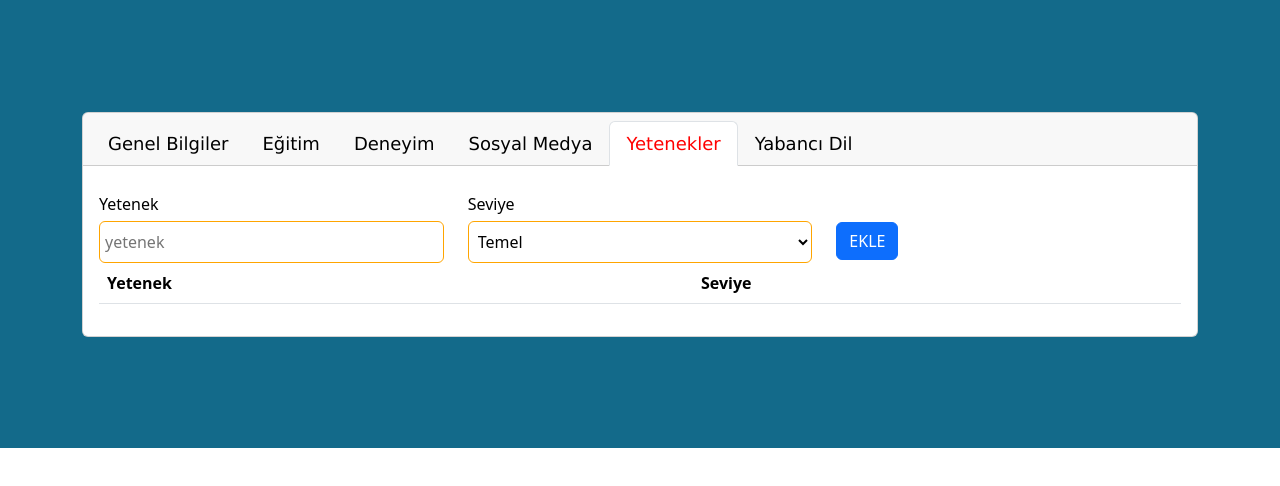
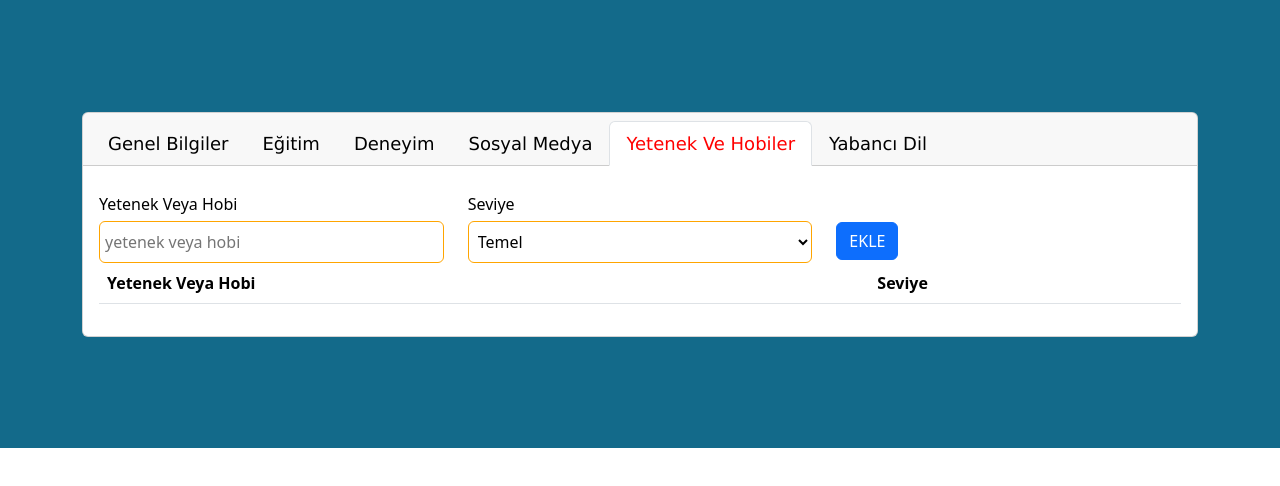
Before and after one commit to mehmetalibuber/cv-maker, a Vue app: page / in a window 1280 px wide. Shown: the top 486 px of the page. Built offline with nearby package versions, Linux system fonts and the light colour scheme.

Commit message:
yetenek ve hobiler okkey

```diff
--- a/src/App.vue
+++ b/src/App.vue
@@ -230,18 +230,18 @@
                 </form>
               </b-card-text>
             </b-tab>
-            <b-tab title="Yetenekler" active>
+            <b-tab title="Yetenek Ve Hobiler" active>
               <b-card-text
                 ><form @submit="YETENEK_KAYIT">
                   <div class="form-group">
                     <div class="col">
                       <div class="row">
                         <div class="col">
-                          <label for="yetenek">Yetenek</label>
+                          <label for="yetenek">Yetenek Veya Hobi</label>
                           <input
                             type="text"
                             id="yetenek"
-                            placeholder="yetenek"
+                            placeholder="yetenek veya hobi"
                             v-model="Yetenek.yetenek"
                           />
                         </div>
@@ -264,7 +264,7 @@
                   <table class="table">
                     <thead>
                       <tr>
-                        <th>Yetenek</th>
+                        <th>Yetenek Veya Hobi</th>
                         <th>Seviye</th>
                       </tr>
                     </thead>
@@ -331,7 +331,8 @@ export default {
     },
     YETENEK_KAYIT(e) {
       e.preventDefault();
-      // let s = this.$refs.seviye_deger.value;
+      let s = this.$refs.seviye_deger.value;
+      this.Yetenek.seviye = s;
       let yetenek = this.Yetenek.yetenek;
       let seviye = this.Yetenek.seviye;
 
@@ -340,6 +341,7 @@ export default {
       } else {
         this.Yetenekler.push(this.Yetenek);
       }
+      this.Yetenek = {};
     },
   },
 };
```
